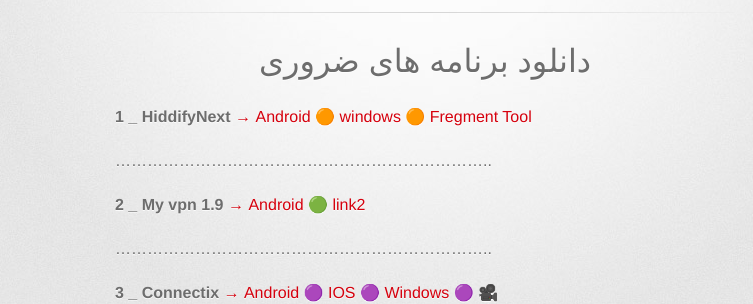
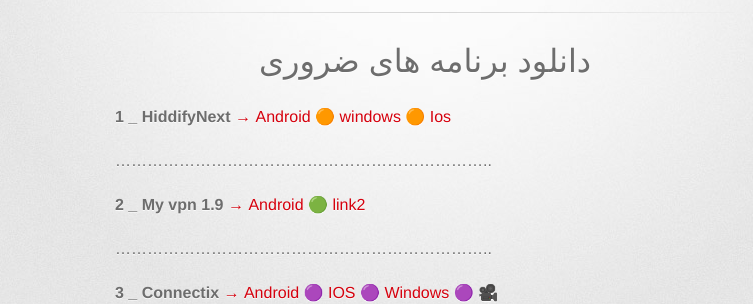
Before and after one commit to mostafacpr/mostafacpr.github.io, a Jekyll site: the page built from index.md, in a window 1280 px wide. Shown: the part 234-538 px from the top of the page, without its empty margins (215-968 px from the left). Built offline with Jekyll 4.4.1, drawn with Linux system fonts in a browser that asks for light colours; some web fonts are replaced; our own code applies the rules of GitHub Pages for plain Markdown files.

Commit message:
Update index.md

```diff
--- a/index.md
+++ b/index.md
@@ -7,7 +7,7 @@
 </center>
 </h1>
 
- **1 _  HiddifyNext** [→](https://h.fix7.shop) [Android](https://github.com/hiddify/hiddify-next/releases/latest/download/hiddify-android-universal.apk) 🟠 [windows](https://github.com/hiddify/hiddify-next/releases/latest/download/hiddify-windows-x64-setup.zip) 🟠 [Fregment Tool](https://f.fix7.shop/)
+ **1 _  HiddifyNext** [→](https://h.fix7.shop) [Android](https://github.com/hiddify/hiddify-next/releases/latest/download/hiddify-android-universal.apk) 🟠 [windows](https://github.com/hiddify/hiddify-next/releases/latest/download/hiddify-windows-x64-setup.zip) 🟠 [Ios](https://testflight.apple.com/join/URrT6ZWm)
 
  .......................................................................
 
```
